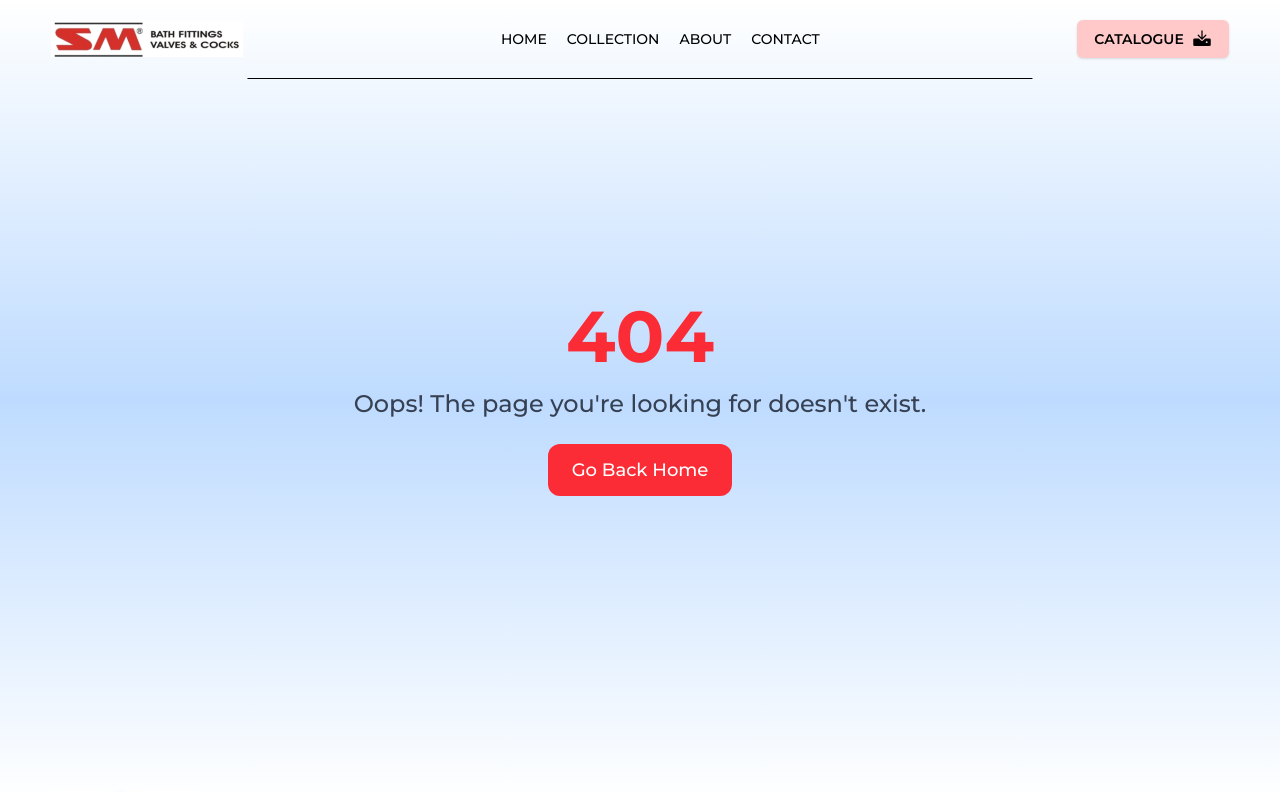
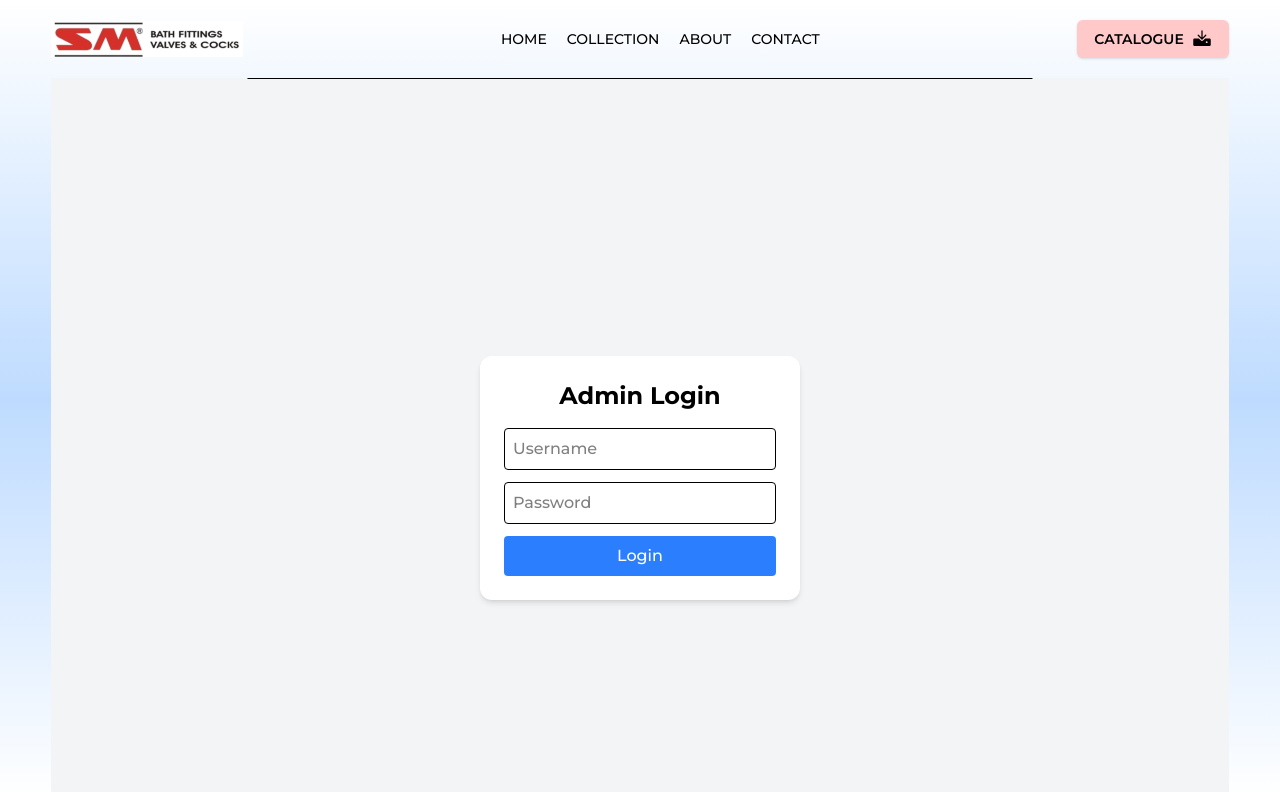
Before and after one commit to KrishnaSharma10/SM-Bath-Fittings, a React (Vite) app in the folder frontend/: page /login in a window 1280 px wide. Shown: the top 792 px of the page. Built offline with nearby package versions, Linux system fonts and the light colour scheme; no server answers; a web font is replaced by a local one.

Commit message:
created layouts

```diff
--- a/frontend/src/App.jsx
+++ b/frontend/src/App.jsx
@@ -4,28 +4,99 @@ import Home from './pages/Home'
 import About from './pages/About'
 import Collection from './pages/Collection'
 import Contact from './pages/Contact'
-import Navbar from './components/Navbar.jsx'
-import Footer from './components/Footer.jsx'
 import CollectionGrid from './components/grids/CollectionGrid.jsx'
 import NotFound from './pages/NotFound.jsx'
 import CategoryGrid from './components/grids/CategoryGrid.jsx'
+import Login from './pages/Login.jsx'
+import AdminPanelPage from './pages/AdminPanel.jsx'
+import ProtectedRoute from './components/ProtectedRoute.jsx'
+import MainLayout from './layouts/MainLayout.jsx'
+import AdminLayout from './layouts/AdminLayout.jsx'
 
 const App = () => {
   return (
-    <div className='h-screen montserrat bg-gradient-to-b from-white via-blue-200 to-white transition-colors duration-500 px-4 sm:px-[1vw] md:px-[2vw] lg:px-[4vw]'>
-      <Navbar />
-      <Routes>
-        <Route path='/' element={<Home />} />
-        <Route path='/about' element={<About />} />
-        <Route path='/collection' element={<Collection />} />
-        <Route path='/contactus' element={<Contact />} />
-        <Route path='/collection/category/:title/:categoryId' element={<CollectionGrid />} />
-        <Route path='/collection/category/collections/:title/:collectionId' element={<CategoryGrid />} />
-        <Route path='*' element={<NotFound />} />
-      </Routes>
-      <Footer />
-    </div>
+    <Routes>
+      {/* Public routes with MainLayout */}
+      <Route
+        path="/"
+        element={
+          <MainLayout>
+            <Home />
+          </MainLayout>
+        }
+      />
+      <Route
+        path="/about"
+        element={
+          <MainLayout>
+            <About />
+          </MainLayout>
+        }
+      />
+      <Route
+        path="/collection"
+        element={
+          <MainLayout>
+            <Collection />
+          </MainLayout>
+        }
+      />
+      <Route
+        path="/contactus"
+        element={
+          <MainLayout>
+            <Contact />
+          </MainLayout>
+        }
+      />
+      <Route
+        path="/collection/category/:title/:categoryId"
+        element={
+          <MainLayout>
+            <CollectionGrid />
+          </MainLayout>
+        }
+      />
+      <Route
+        path="/collection/category/collections/:title/:collectionId"
+        element={
+          <MainLayout>
+            <CategoryGrid />
+          </MainLayout>
+        }
+      />
+      <Route
+        path="/login"
+        element={
+          <MainLayout>
+            <Login />
+          </MainLayout>
+        }
+      />
+
+      {/* Protected Admin route with AdminLayout */}
+      <Route
+        path="/admin"
+        element={
+          <ProtectedRoute>
+            <AdminLayout>
+              <AdminPanelPage />
+            </AdminLayout>
+          </ProtectedRoute>
+        }
+      />
+
+      {/* 404 Page */}
+      <Route
+        path="*"
+        element={
+          <MainLayout>
+            <NotFound />
+          </MainLayout>
+        }
+      />
+    </Routes>
   )
 }
 
-export default App;
+export default App
--- /dev/null
+++ b/frontend/src/components/ProtectedRoute.jsx
@@ -0,0 +1,8 @@
+import React from "react";
+import { Navigate } from "react-router-dom";
+
+const ProtectedRoute = ({ children }) => {
+    return children; // render admin page
+};
+
+export default ProtectedRoute;
--- /dev/null
+++ b/frontend/src/components/Sidebar.jsx
@@ -0,0 +1,28 @@
+import React from "react";
+import { assets } from "../assets/assets";
+
+const Sidebar = () => {
+    return (
+        <div className="h-screen w-64 flex flex-col justify-center">
+            {/* Logo Section */}
+            <div className="p-6 text-center text-2xl font-bold border-b border-gray-700">
+                <img src={assets.SMlogo} className="w-48 cursor-pointer" alt="Logo" />
+            </div>
+
+            {/* Menu Section */}
+            <nav className="flex-1 flex flex-col justify-center space-y-6 px-6">
+                <button className="w-full py-3 rounded-lg bg-gray-200 hover:bg-gray-300 transition">
+                    Add Collection
+                </button>
+                <button className="w-full py-3 rounded-lg bg-gray-200 hover:bg-gray-300 transition">
+                    Delete Product/Collection
+                </button>
+                <button className="w-full py-3 rounded-lg bg-gray-200 hover:bg-gray-300 transition">
+                    Update Collection
+                </button>
+            </nav>
+        </div>
+    );
+};
+
+export default Sidebar;
--- /dev/null
+++ b/frontend/src/layouts/AdminLayout.jsx
@@ -0,0 +1,15 @@
+import React from "react";
+import Sidebar from "../components/Sidebar";
+
+const AdminLayout = ({ children }) => {
+    return (
+        <div className="montserrat flex flex-col md:flex-row min-h-screen">
+            <Sidebar />
+            <main className="flex-1 p-6 bg-gray-50">
+                {children}
+            </main>
+        </div>
+    );
+};
+
+export default AdminLayout;
--- /dev/null
+++ b/frontend/src/layouts/MainLayout.jsx
@@ -0,0 +1,15 @@
+import React from "react";
+import Navbar from "../components/Navbar";
+import Footer from "../components/Footer";
+
+const MainLayout = ({ children }) => {
+    return (
+        <div className='h-screen montserrat bg-gradient-to-b from-white via-blue-200 to-white transition-colors duration-500 px-4 sm:px-[1vw] md:px-[2vw] lg:px-[4vw]'>
+            <Navbar />
+            <main>{children}</main>
+            <Footer />
+        </div>
+    );
+};
+
+export default MainLayout;
--- /dev/null
+++ b/frontend/src/pages/AdminPanel.jsx
@@ -0,0 +1,11 @@
+import React from "react";
+import Sidebar from "../components/Sidebar";
+
+const AdminPanelPage = () => {
+    return (
+        <div>
+        </div>
+    )
+}
+
+export default AdminPanelPage
--- /dev/null
+++ b/frontend/src/pages/Login.jsx
@@ -0,0 +1,62 @@
+import React, { useState } from "react";
+import { useNavigate } from "react-router-dom";
+
+const Login = () => {
+    const [username, setUsername] = useState("");
+    const [password, setPassword] = useState("");
+    const navigate = useNavigate();
+
+    const handleSubmit = async (e) => {
+        e.preventDefault();
+
+        const res = await fetch("http://localhost:5000/admin/login", {
+            method: "POST",
+            headers: { "Content-Type": "application/json" },
+            body: JSON.stringify({ username, password }),
+        });
+
+        const data = await res.json();
+
+        if (res.ok) {
+            localStorage.setItem("adminToken", data.token);
+            navigate("/admin/dashboard"); // Redirect to admin panel
+        } else {
+            alert(data.message || "Login failed");
+        }
+    };
+
+    return (
+        <div className="flex justify-center items-center h-screen bg-gray-100">
+            <form
+                onSubmit={handleSubmit}
+                className="bg-white p-6 rounded-xl shadow-md w-80"
+            >
+                <h2 className="text-2xl font-bold mb-4 text-center">Admin Login</h2>
+                <input
+                    type="text"
+                    placeholder="Username"
+                    value={username}
+                    onChange={(e) => setUsername(e.target.value)}
+                    className="w-full p-2 border rounded mb-3"
+                    required
+                />
+                <input
+                    type="password"
+                    placeholder="Password"
+                    value={password}
+                    onChange={(e) => setPassword(e.target.value)}
+                    className="w-full p-2 border rounded mb-3"
+                    required
+                />
+                <button
+                    type="submit"
+                    className="w-full bg-blue-500 text-white py-2 rounded hover:bg-blue-600"
+                >
+                    Login
+                </button>
+            </form>
+        </div>
+    );
+};
+
+export default Login;
```
Also changed, not shown: frontend/src/pages/Collections/BathEssentials.jsx (deleted), frontend/src/pages/Collections/BathroomSets.jsx (deleted), frontend/src/pages/Collections/Faucets.jsx (deleted).
